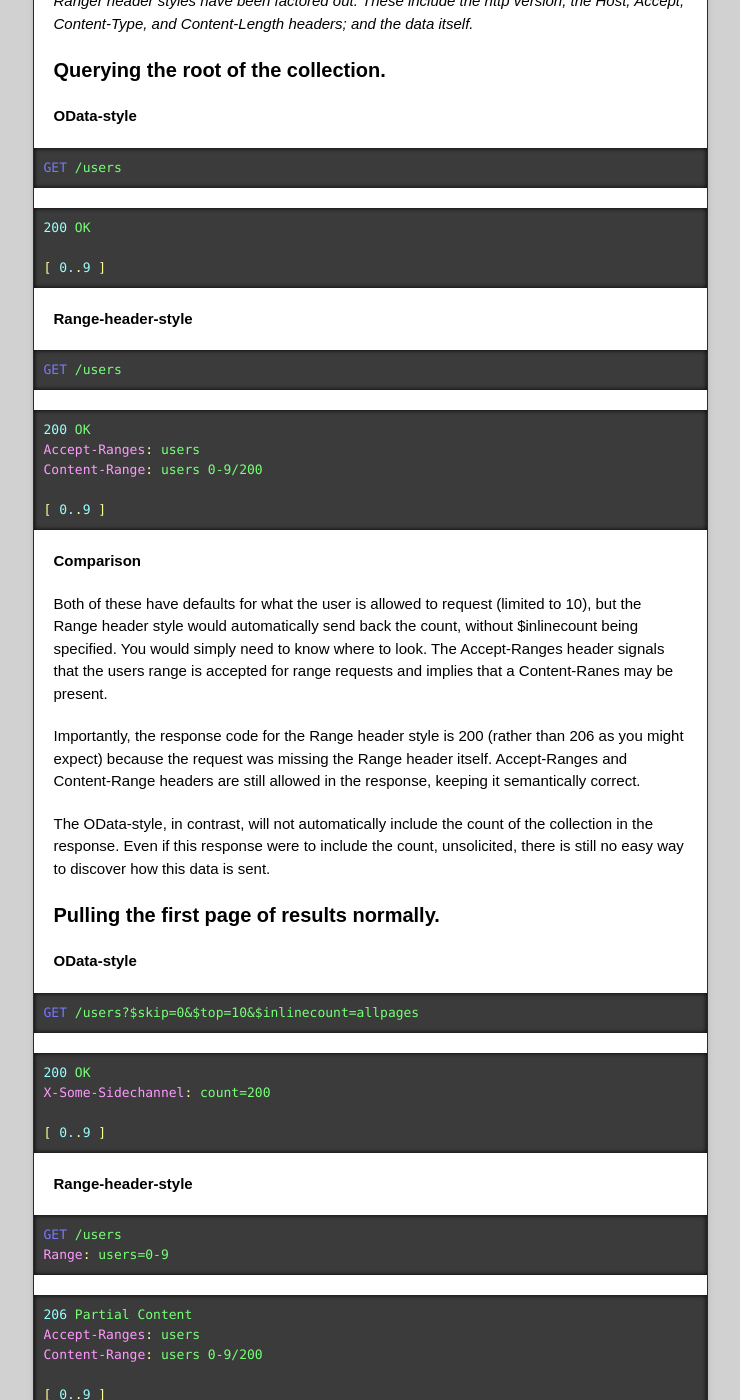
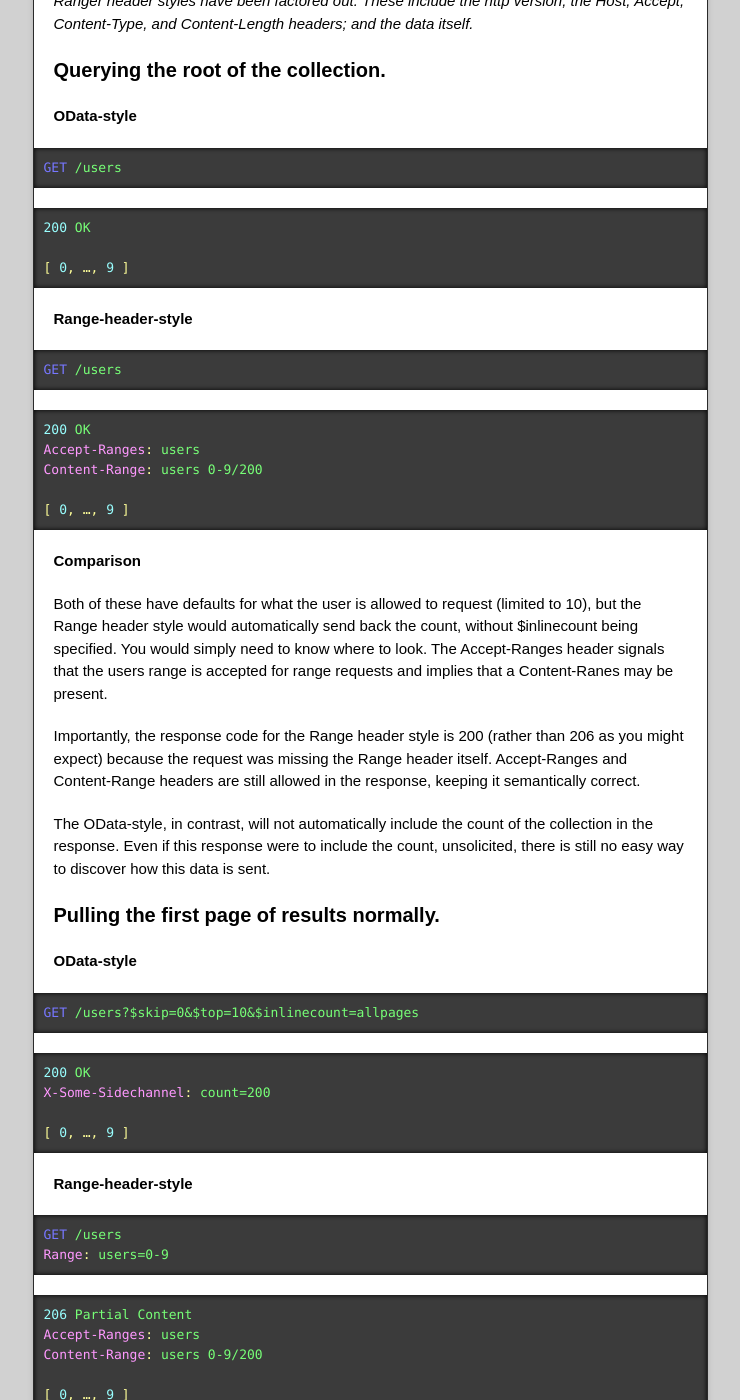
Before and after one commit to otac0n/otac0n.github.com, a Jekyll site: the page built from blog/drafts/range-header-i-choose-you.md, in a window 1280 px wide and 1400 px high, scrolled down 1199 px. Shown: the whole window, without its empty margins (270-1010 px from the left). Built offline with Jekyll 4.4.1, drawn with Linux system fonts in a browser that asks for light colours; nearby versions of some CDN libraries; Markdown is read by kramdown in place of the engine named in the settings; some of the changed text lies outside the part shown.

Commit message:
Switched to ellipses.

```diff
--- a/blog/drafts/range-header-i-choose-you.md
+++ b/blog/drafts/range-header-i-choose-you.md
@@ -34,7 +34,7 @@ GET /users</code></pre>
 <pre><code>language: http
 200 OK
 
-[ 0..9 ]</code></pre>
+[ 0, …, 9 ]</code></pre>
 
 **Range-header-style**
 
@@ -46,7 +46,7 @@ GET /users</code></pre>
 Accept-Ranges: users
 Content-Range: users 0-9/200
 
-[ 0..9 ]</code></pre>
+[ 0, …, 9 ]</code></pre>
 
 **Comparison**
 
@@ -67,7 +67,7 @@ GET /users?$skip=0&$top=10&$inlinecount=allpages</code></pre>
 200 OK
 X-Some-Sidechannel: count=200
 
-[ 0..9 ]</code></pre>
+[ 0, …, 9 ]</code></pre>
 
 **Range-header-style**
 
@@ -80,7 +80,7 @@ Range: users=0-9</code></pre>
 Accept-Ranges: users
 Content-Range: users 0-9/200
 
-[ 0..9 ]</code></pre>
+[ 0, …, 9 ]</code></pre>
 
 **Comparison**
 
@@ -160,7 +160,7 @@ Ranges: users=-5</code></pre>
 Accept-Ranges: users
 Content-Range: users 196-200/200
 
-[ 196..200 ]</code></pre>
+[ 196, …, 200 ]</code></pre>
 
 The Range header style allows for requests rooted at the end of the entity, rather than the begining.
 
@@ -178,12 +178,12 @@ Content-Type: multipart/mixed; boundary=next
 --next
 Content-Range: users 0-9/200
 
-[ 0..9 ]
+[ 0, …, 9 ]
 
 --next
 Content-Range: users 50-59/200
 
-[ 50..59 ]
+[ 50, …, 59 ]
 
 --next--</code></pre>
 
```
